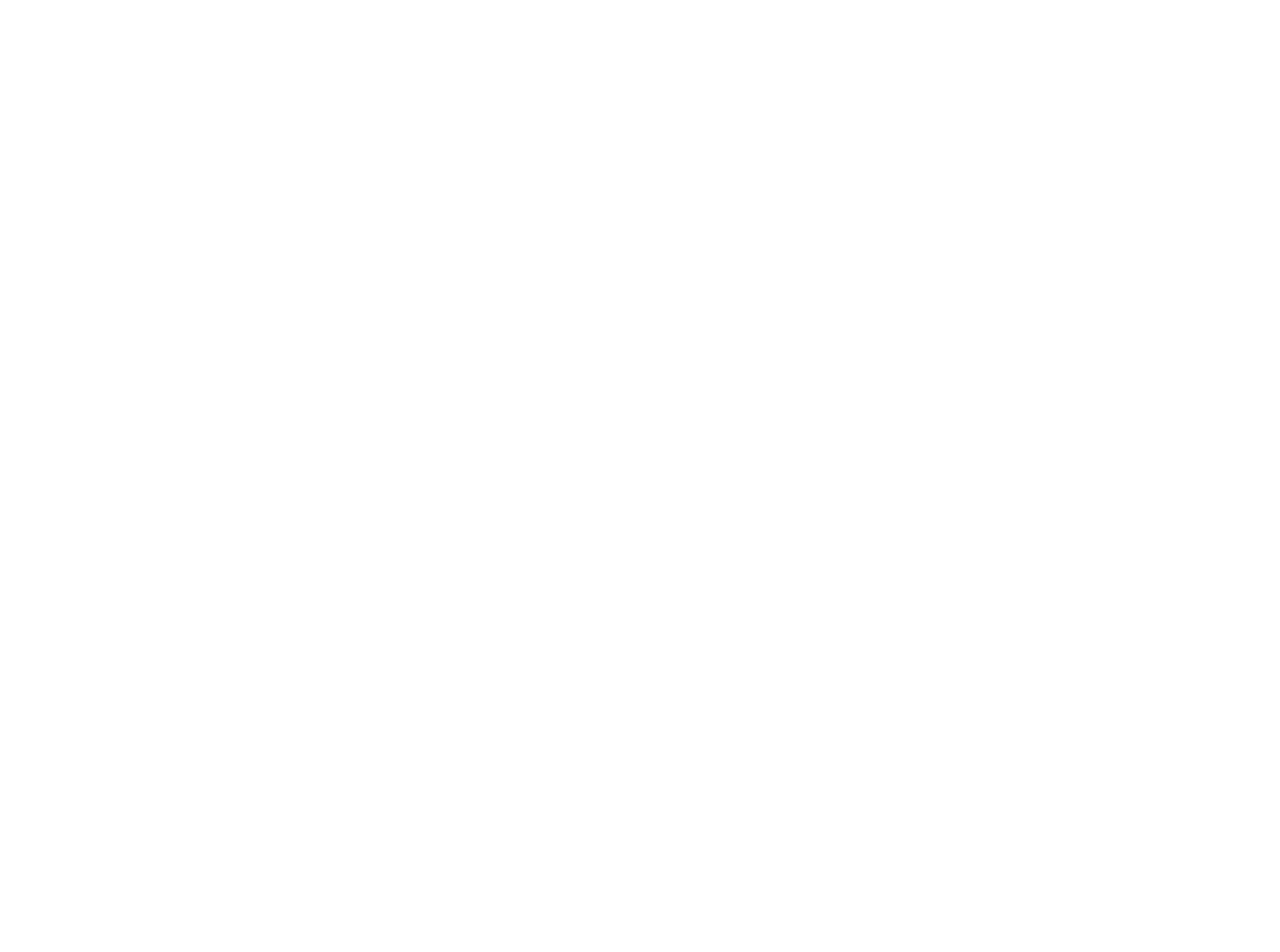
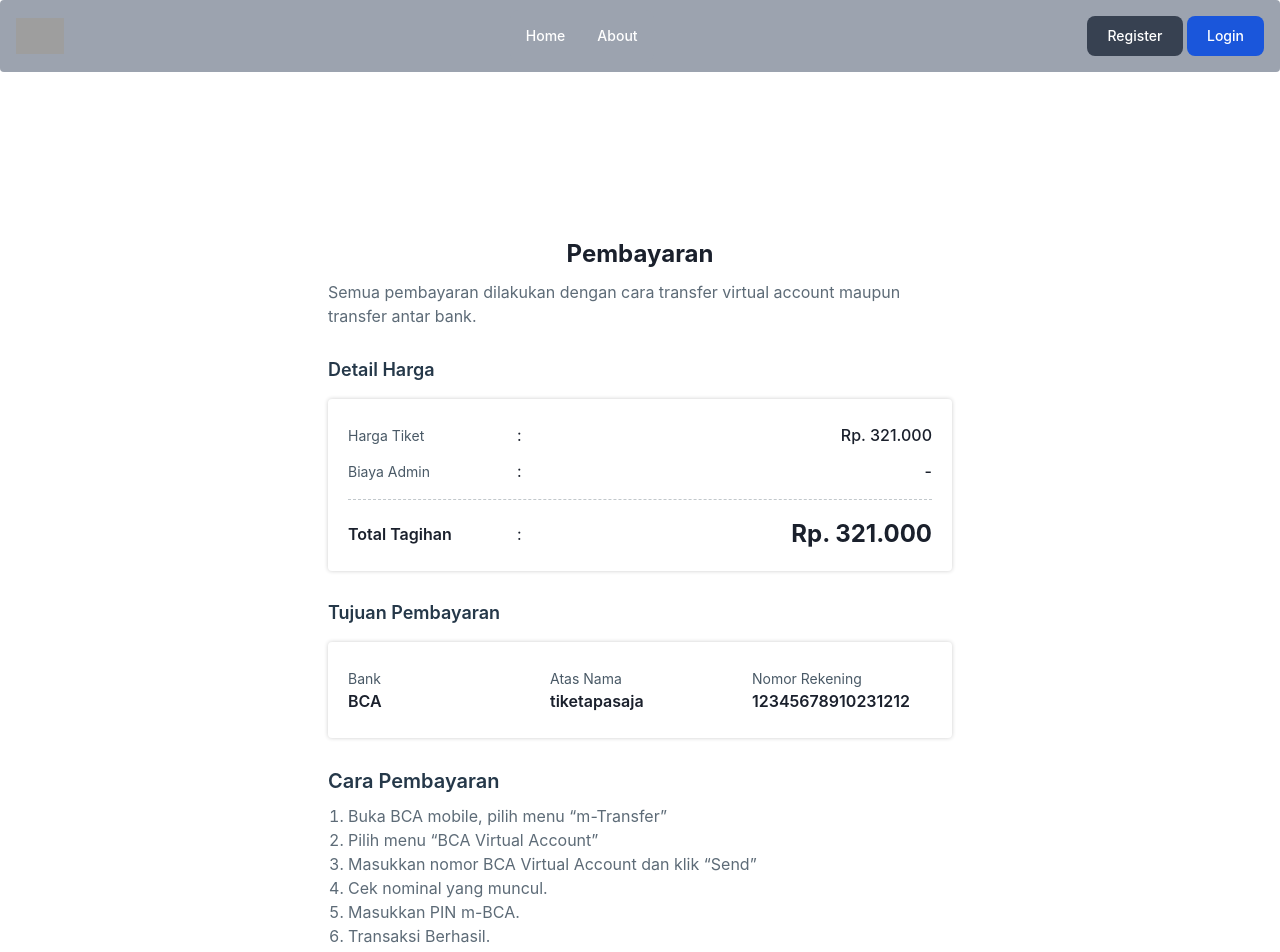
Before and after one commit to fatihabdi/Cari-Kerja, a React (Create React App) app: page /pembayaran in a window 1280 px wide. Before the commit this address had no page. Shown: the top 952 px of the page. Before the commit the page ends 800 px from the top, so only its background shows below. Built offline with nearby package versions, Linux system fonts and the light colour scheme; grey boxes are pictures that could not be loaded.

Commit message:
feat/add pemabayaran pages

```diff
--- a/src/App.js
+++ b/src/App.js
@@ -15,6 +15,7 @@
 import Profile from "./components/Profile";
 import ChangePassword from "./components/ChangePassword";
 import EditForm from "./components/EditForm";
+import Pembayaran from "./components/Pembayaran";
 
 const App = () => {
   return (
@@ -28,6 +29,7 @@
               <Route path="/login" element={<Login />} />
               <Route path="/register" element={<Register />} />
               <Route path="/ticket/:id" element={<DetailJob />} />
+              <Route path="/pembayaran" element={<Pembayaran />} />
 
               <Route exact path="/" element={<RequireAuth />}>
                 <Route path="/dashboard" element={<Dashboard />} />
--- a/src/components/DetailJob.js
+++ b/src/components/DetailJob.js
@@ -96,9 +96,11 @@
             <p className="mt-2">
               {data.salary_min} - {data.salary_max}
             </p>
-            <button className="h-10 mt-5 font-semibold text-white bg-blue-500 rounded w-28">
-              Apply
-            </button>
+            <Link to="/pembayaran">
+              <button className="h-10 mt-5 font-semibold text-white bg-blue-500 rounded w-28">
+                Book
+              </button>
+            </Link>
           </div>
         </div>
       </section>
--- /dev/null
+++ b/src/components/Pembayaran.js
@@ -0,0 +1,114 @@
+import React from "react";
+import Navbar from "./navbar";
+import Footer from "./Footer";
+import { Link } from "react-router-dom";
+
+export default function Pembayaran() {
+  return (
+    <div>
+      <Navbar />
+      <div className="flex flex-col py-[100px] items-center mt-[24px]">
+        <h1 className="text-[24px] text-dark font-bold mt-[40px]">
+          Pembayaran
+        </h1>
+        <h1 className="text-[16px] text-[#5D6B77] mt-2 w-[624px]">
+          Semua pembayaran dilakukan dengan cara transfer virtual account maupun
+          transfer antar bank.
+        </h1>
+        <div>
+          <h1 className="text-[18px] font-semibold mt-[28px] text-start text-[#253849]">
+            Detail Harga
+          </h1>
+          <div className="w-[624px] h-[172px] bg-white rounded mt-[16px] py-[24px] px-[20px] shadow-[0px_0px_4px_rgba(0,0,0,0.2)]">
+            <div className="flex items-center justify-between">
+              <div className="flex items-center">
+                <h1 className="text-[14px] w-[169px] text-start text-[#495966]">
+                  Harga Tiket
+                </h1>
+                <h1>:</h1>
+              </div>
+              <h1 className="ml-[12px] text-dark font-medium text-[16px]">
+                Rp. 321.000
+              </h1>
+            </div>
+            <div className="flex justify-between mt-[12px]">
+              <div className="flex items-center">
+                <h1 className="text-[14px] w-[169px] text-start text-[#495966]">
+                  Biaya Admin
+                </h1>
+                <h1>:</h1>
+              </div>
+              <h1 className="ml-[12px] text-end text-dark font-medium text-[16px]">
+                -
+              </h1>
+            </div>
+            <div className="w-full border-t border-[#C2C8CC] my-[16px] border-dashed"></div>
+            <div className="flex justify-between mt-[12px]">
+              <div className="flex items-center">
+                <h1 className="text-[16px] w-[169px] text-start text-dark font-semibold">
+                  Total Tagihan
+                </h1>
+                <h1>:</h1>
+              </div>
+              <h1 className="ml-[12px] text-end text-dark font-bold text-[24px]">
+                Rp. 321.000
+              </h1>
+            </div>
+          </div>
+          <h1 className="text-[18px] font-semibold mt-[28px] text-[#253849] text-start">
+            Tujuan Pembayaran
+          </h1>
+          <div className="w-[624px] h-[96px] bg-white rounded gap-[24px] flex items-center mt-[16px] py-[24px] px-[20px] shadow-[0px_0px_4px_rgba(0,0,0,0.2)]">
+            <div className="w-[178px]">
+              <h1 className="text-[14px] text-start text-[#495966]">Bank</h1>
+              <h1 className="text-dark font-semibold text-start text-[16px]">
+                BCA
+              </h1>
+            </div>
+            <div className="w-[178px]">
+              <h1 className="text-[14px] text-start text-[#495966]">
+                Atas Nama
+              </h1>
+              <h1 className="text-dark font-semibold text-start text-[16px]">
+                tiketapasaja
+              </h1>
+            </div>
+            <div className="w-[178px]">
+              <h1 className="text-[14px] text-start text-[#495966]">
+                Nomor Rekening
+              </h1>
+              <h1 className="text-dark font-semibold text-start text-[16px]">
+                12345678910231212
+              </h1>
+            </div>
+          </div>
+          <h1 className="mt-[28px] text-start text-[20px] text-[#253849] font-semibold">
+            Cara Pembayaran
+          </h1>
+          <ol className="mt-2 ml-5 list-decimal text-start" type="1">
+            <li className="text-[#5D6B77] text-[16px]">
+              Buka BCA mobile, pilih menu “m-Transfer”
+            </li>
+            <li className="text-[#5D6B77] text-[16px]">
+              Pilih menu “BCA Virtual Account”
+            </li>
+            <li className="text-[#5D6B77] text-[16px]">
+              Masukkan nomor BCA Virtual Account dan klik “Send”
+            </li>
+            <li className="text-[#5D6B77] text-[16px]">
+              Cek nominal yang muncul.
+            </li>
+            <li className="text-[#5D6B77] text-[16px]">Masukkan PIN m-BCA.</li>
+            <li className="text-[#5D6B77] text-[16px]">Transaksi Berhasil.</li>
+          </ol>
+          <Link to="/upload">
+            <button className="h-10 mt-5 font-semibold text-white bg-blue-500 rounded w-28">
+              Bayar
+            </button>
+          </Link>
+        </div>
+      </div>
+      <Footer />
+    </div>
+  );
+}
```
